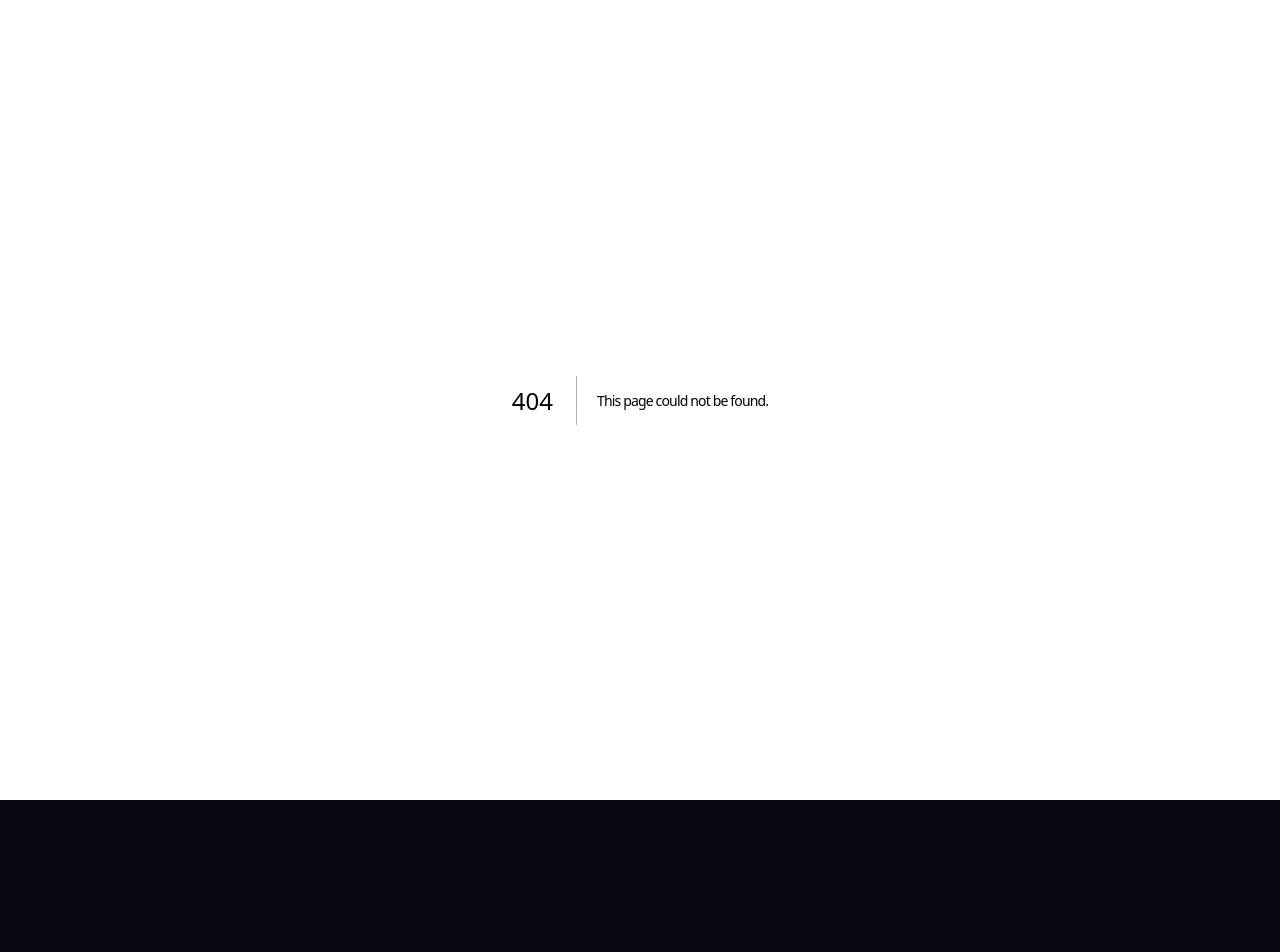
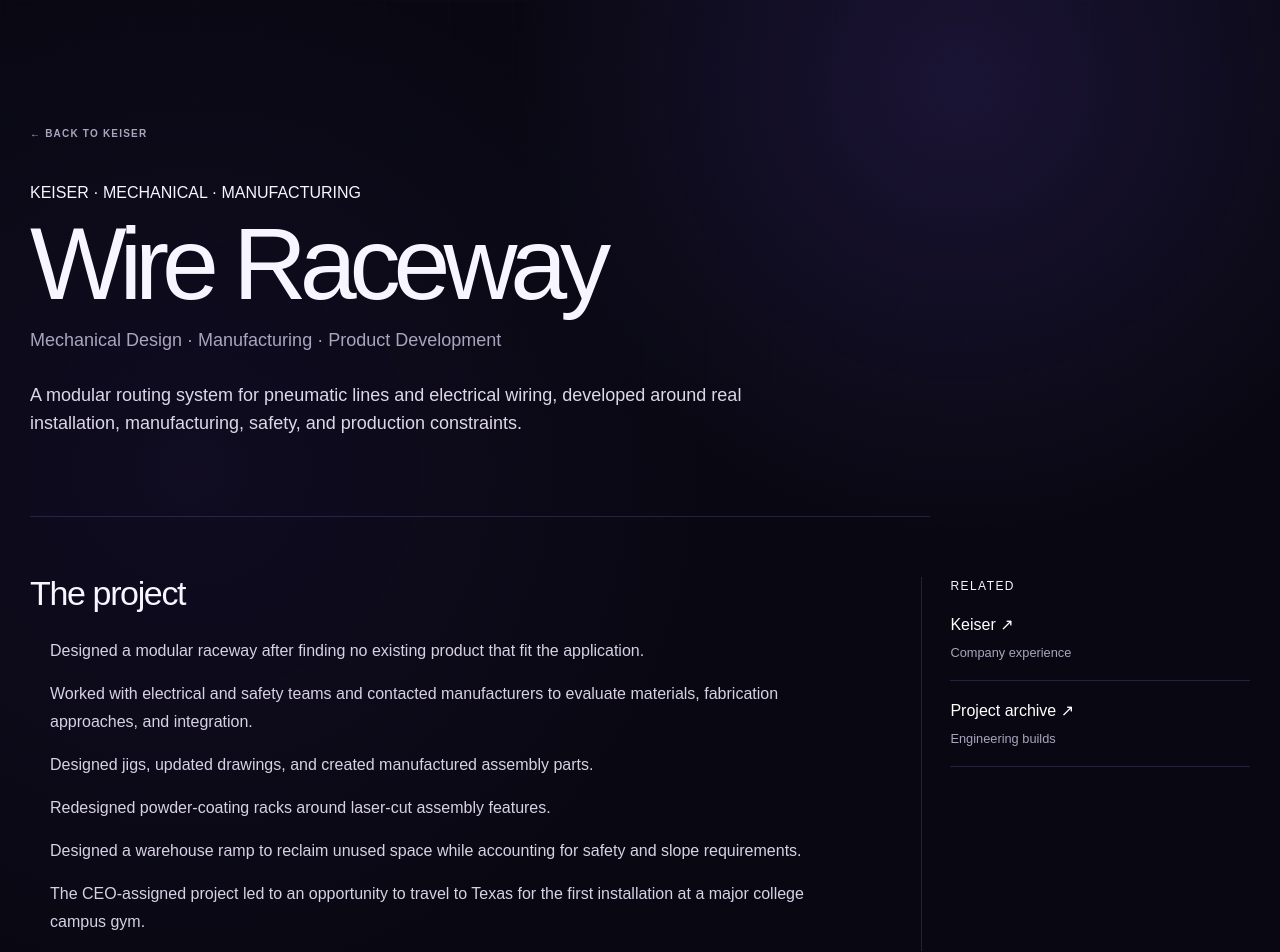
Before and after one commit to GursimarVirk/SimarWebsite, a Next.js app: page /projects/keiser-wire-raceway in a window 1280 px wide. Before the commit this address had no page. Shown: the top 952 px of the page. Before the commit the page ends 800 px from the top, so only its background shows below. Built offline with nearby package versions, Linux system fonts and the light colour scheme.

Commit message:
Add Keiser Wire Raceway project page

```diff
--- /dev/null
+++ b/app/projects/keiser-wire-raceway/page.tsx
@@ -0,0 +1,49 @@
+import type { Metadata } from "next";
+
+export const metadata: Metadata = {
+  title: "Wire Raceway · Keiser · Gursimar Virk",
+};
+
+export default function WireRacewayPage() {
+  return (
+    <main className="detail-page">
+      <div className="page-width">
+        <a className="detail-back" href="/experience/keiser">← BACK TO KEISER</a>
+        <header className="detail-hero">
+          <span className="section-label">KEISER · MECHANICAL · MANUFACTURING</span>
+          <h1>Wire Raceway</h1>
+          <p className="detail-role">Mechanical Design · Manufacturing · Product Development</p>
+          <p className="lead">
+            A modular routing system for pneumatic lines and electrical wiring, developed around
+            real installation, manufacturing, safety, and production constraints.
+          </p>
+        </header>
+
+        <div className="detail-grid">
+          <section className="detail-main">
+            <h2>The project</h2>
+            <ul>
+              <li>Designed a modular raceway after finding no existing product that fit the application.</li>
+              <li>Worked with electrical and safety teams and contacted manufacturers to evaluate materials, fabrication approaches, and integration.</li>
+              <li>Designed jigs, updated drawings, and created manufactured assembly parts.</li>
+              <li>Redesigned powder-coating racks around laser-cut assembly features.</li>
+              <li>Designed a warehouse ramp to reclaim unused space while accounting for safety and slope requirements.</li>
+              <li>The CEO-assigned project led to an opportunity to travel to Texas for the first installation at a major college campus gym.</li>
+            </ul>
+          </section>
+          <aside className="detail-side">
+            <h3>Related</h3>
+            <div className="side-item">
+              <a href="/experience/keiser">Keiser ↗</a>
+              <small>Company experience</small>
+            </div>
+            <div className="side-item">
+              <a href="/#projects">Project archive ↗</a>
+              <small>Engineering builds</small>
+            </div>
+          </aside>
+        </div>
+      </div>
+    </main>
+  );
+}
```
